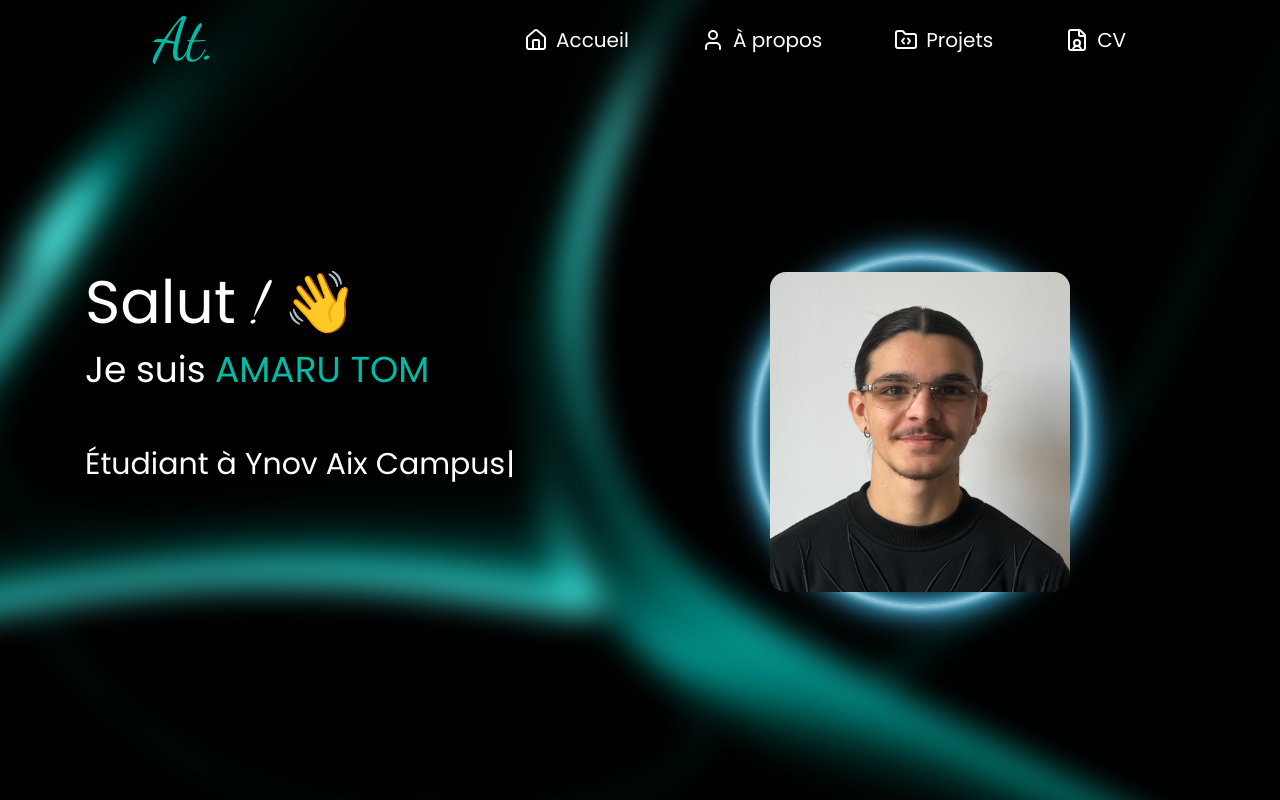
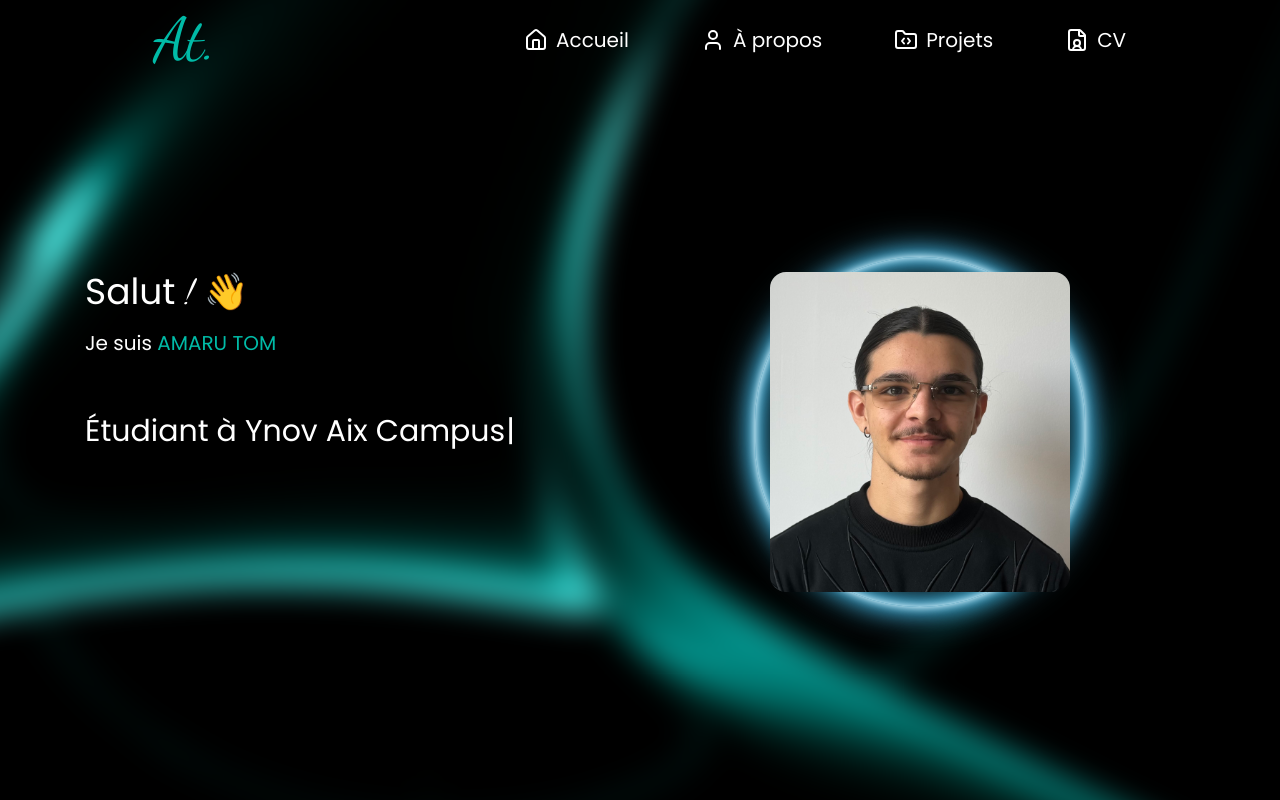
Before and after one commit to Shiokaa/Portfolio, a Next.js app: page / in a window 1280 px wide. Built offline with nearby package versions, Linux system fonts and the light colour scheme.

Commit message:
style(global.css): add h1, h3 and changes on h2, p tags

```diff
--- a/app/globals.css
+++ b/app/globals.css
@@ -22,12 +22,20 @@ body::before {
   scale: 1.1;
 }
 
-h2 {
+h1 {
   @apply text-4xl md:text-5xl lg:text-6xl;
 }
 
+h2 {
+  @apply text-2xl md:text-3xl lg:text-4xl;
+}
+
+h3 {
+  @apply text-2xl md:text-3xl lg:text-4xl;
+}
+
 p {
-  @apply text-2xl md:text-3xl lg:text-4xl;
+  @apply text-base/7 md:text-lg lg:text-xl;
 }
 
 a {
```
